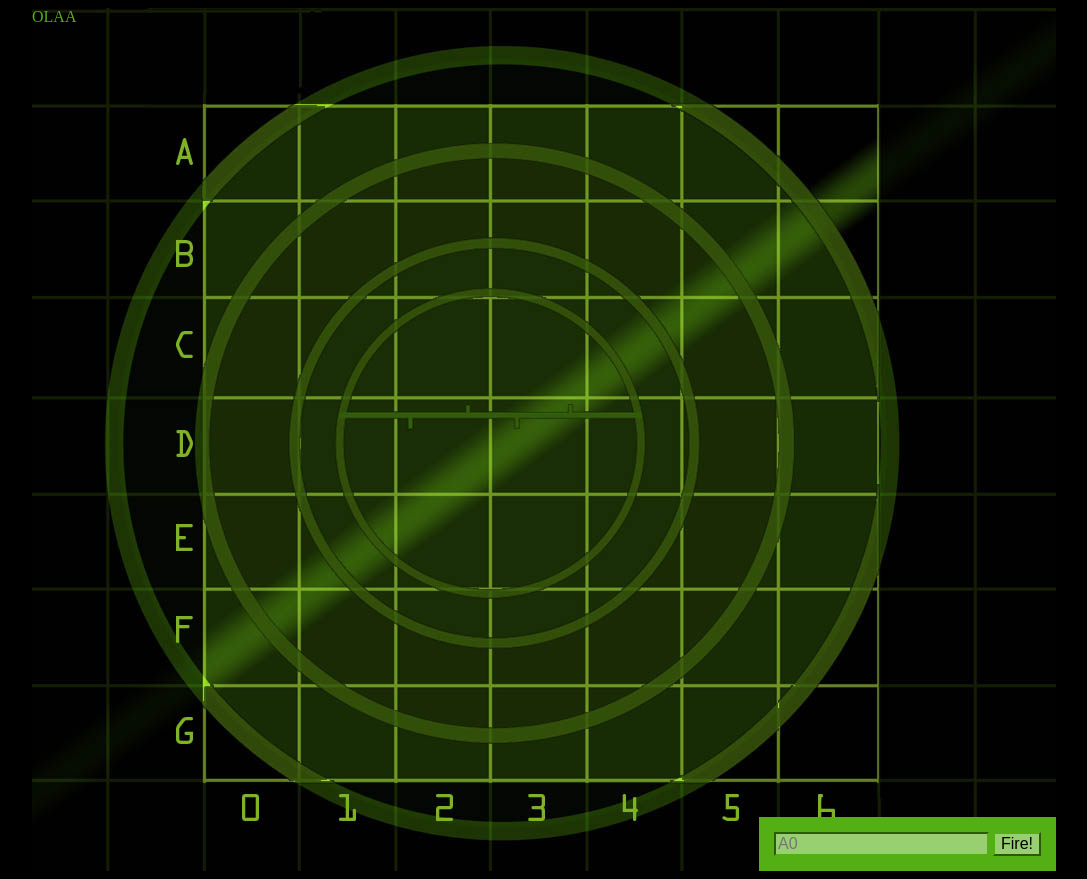
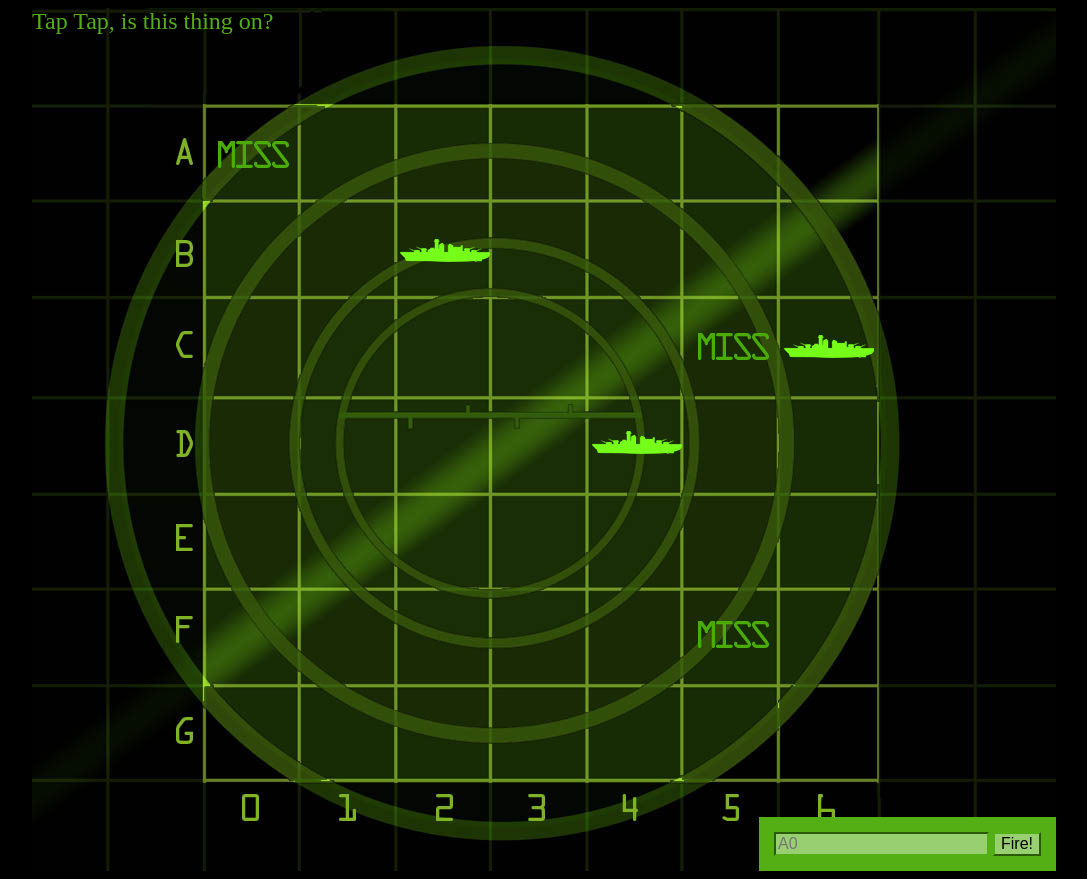
Before and after one commit to rodrigox98/batalha-naval, a plain HTML site: page index.html in a window 1280 px wide. Shown: the whole page, without its empty margins (96-1183 px from the left). Drawn offline with Linux system fonts and the light colour scheme.

Commit message:
implementação do objeto view e testes
Todos os testes funcionaram bem. O objeto view é responsável por mudar a exibição no tabuleiro do jogo

```diff
--- a/assets/style.css
+++ b/assets/style.css
@@ -1,3 +1,4 @@
+/*Tabuleiro */
 body{
     background-color: black;
 }
@@ -6,13 +7,14 @@ div#board{
     width: 1024px;
     height:863px;
     margin: auto;
-    background: url("/images/board.jpg");
+    background: url("images/board.jpg");
 }
 div#messageArea{
     position:absolute;
     top:0px;
     left:0px;
     color: rgb(83,175,19);
+    font-size: 1.5em;
 }
 table{
     position:absolute;
@@ -37,9 +39,9 @@ form input{
     font-size:1em;
 }
 
-.hit{
-    background:url("/images/ship.png") no-repeat center center;
+.hit{ /*Se um elemento está na classe hit ele recebe a imagem hit.png */
+    background:url("images/ship.png") no-repeat center center;
 }
-.miss{
-    background:url("/images/miss.png") no-repeat center center;
+.miss{ /*Se um elemento está na classe miss ele recebe a imagem miss.png */
+    background:url("images/miss.png") no-repeat center center;
 }
--- /dev/null
+++ b/battleship.js
@@ -0,0 +1,24 @@
+//Objeto que mantém Mantém a exibição atualizada
+var view = { //Métodos
+    displayMessage: function(msg){
+        var messageArea = document.getElementById("messageArea")
+        messageArea.innerHTML = msg;
+    },
+    displayHit: function(location){
+        var cell = document.getElementById(location)
+        cell.setAttribute("class", "hit");  //Definimos a class hit ao elemento
+    },
+    displayMiss: function(location){
+        var cell = document.getElementById(location)
+        cell.setAttribute("class", "miss") //Definimos a class miss ao elemento
+    }
+}
+
+view.displayMiss("00")
+view.displayHit("34")
+view.displayMiss("55")
+view.displayHit("12")
+view.displayMiss("25")
+view.displayHit("26")
+
+view.displayMessage("Tap Tap, is this thing on?")
--- a/index.html
+++ b/index.html
@@ -9,7 +9,7 @@
 </head>
 <body>
     <div id="board">
-        <div id="messageArea">OLAA</div>
+        <div id="messageArea"></div>
         <table>
             <tr>
                 <td id="00"></td><td id="01"></td><td id="02"></td><td id="03"></td><td id="04"></td><td id="05"></td>
@@ -39,5 +39,6 @@
             <input type="button" id="fireButton" value="Fire!">
         </form>
     </div>
+    <script src="battleship.js"></script>
 </body>
 </html>
```
Also changed, not shown: assets/images/board.jpg (renamed from images/board.jpg), assets/images/miss.png (renamed from images/miss.png), assets/images/ship.png (renamed from images/ship.png).
